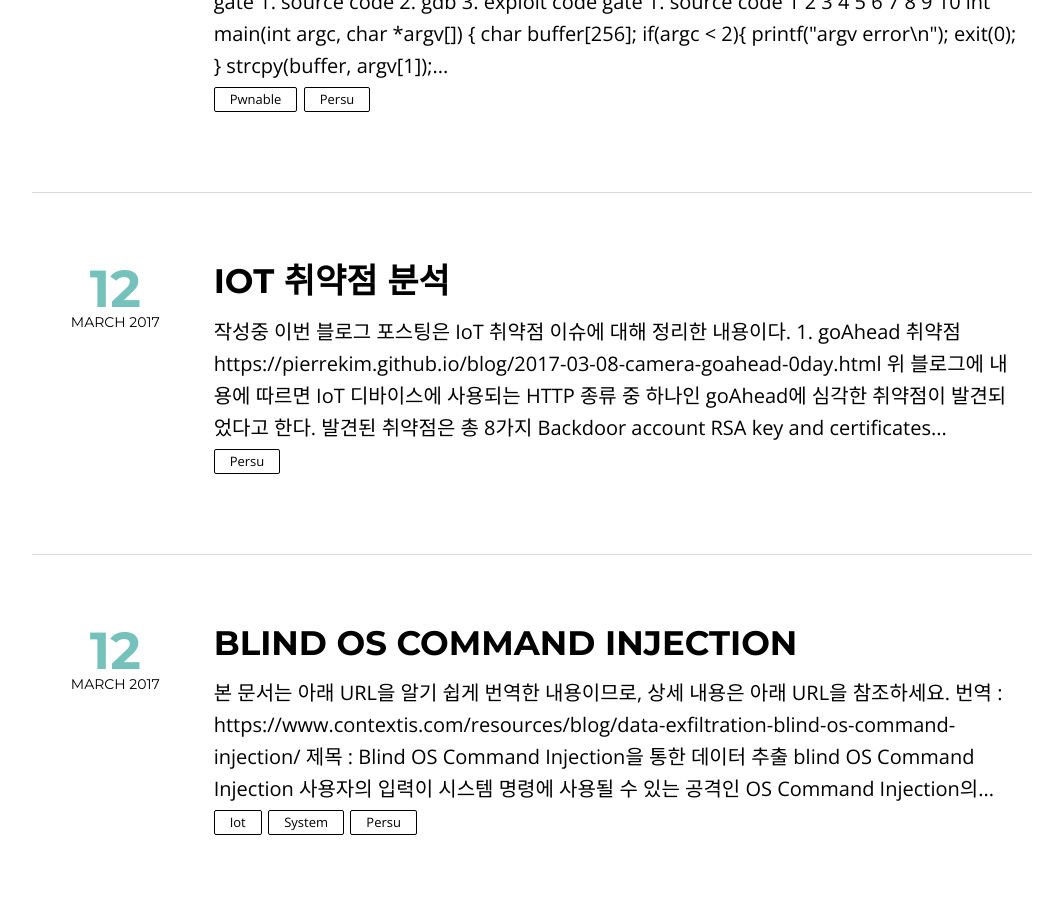
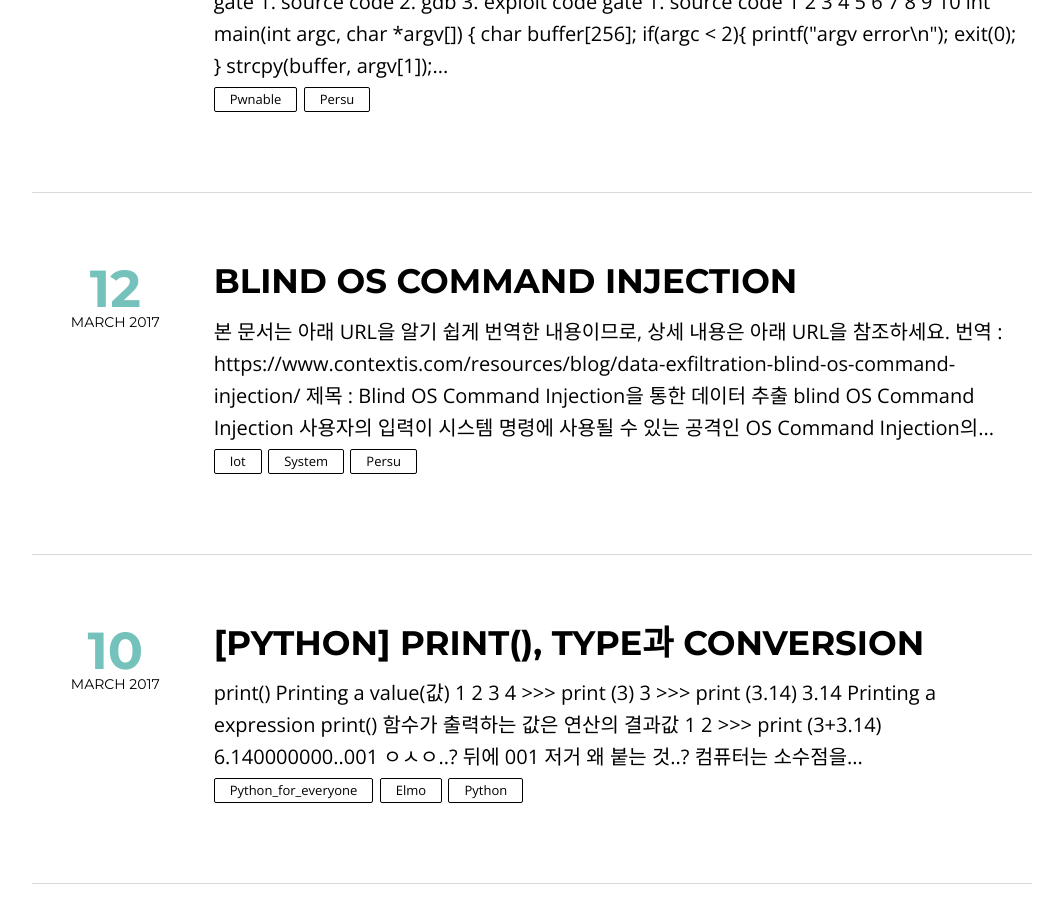
Before and after one commit to hacktagon/hacktagon.github.io, a Jekyll site: the page built from index.html, in a window 1280 px wide and 900 px high, scrolled down 965 px. Shown: the whole window, without its empty margins (108-1171 px from the left). Built offline with Jekyll 4.4.1, drawn with Linux system fonts in a browser that asks for light colours; nearby versions of some CDN libraries; library files that are not in the unit come from our copies; the list of posts is cut into pages by our own code.

Commit message:
init
test

```diff
--- a/_posts/2017-03-12-IoT(1)_Persu.md
+++ /dev/null
@@ -1,34 +0,0 @@
----
-layout: post
-title:  "IoT 취약점 분석"
-tag:   Survey
-categories: IoT
-categories: persu
----
-
-
-- 작성중
-
-
-이번 블로그 포스팅은 IoT 취약점 이슈에 대해 정리한 내용이다.
-
-
-### 1. goAhead 취약점
-
-https://pierrekim.github.io/blog/2017-03-08-camera-goahead-0day.html
-
-위 블로그에 내용에 따르면 IoT 디바이스에 사용되는 HTTP 종류 중 하나인 goAhead에 심각한 취약점이 발견되었다고 한다.
-
-발견된 취약점은 총 8가지
-
-1. Backdoor account
-2. RSA key and certificates
-3. Pre-Auth Info Leak (credentials) within the custom http server
-4. Authenticated RCE as root
-5. Pre-Auth RCE as root
-6. Misc - Streaming without authentication
-7. Misc - "Cloud" (Aka Botnet)
-
-
-### 2. asuswrt
-https://bierbaumer.net/security/asuswrt/
```
Also changed, not shown: _posts/2017-03-12-Blind-OSCommandInjection_Persu.md (+5 -5 lines).
